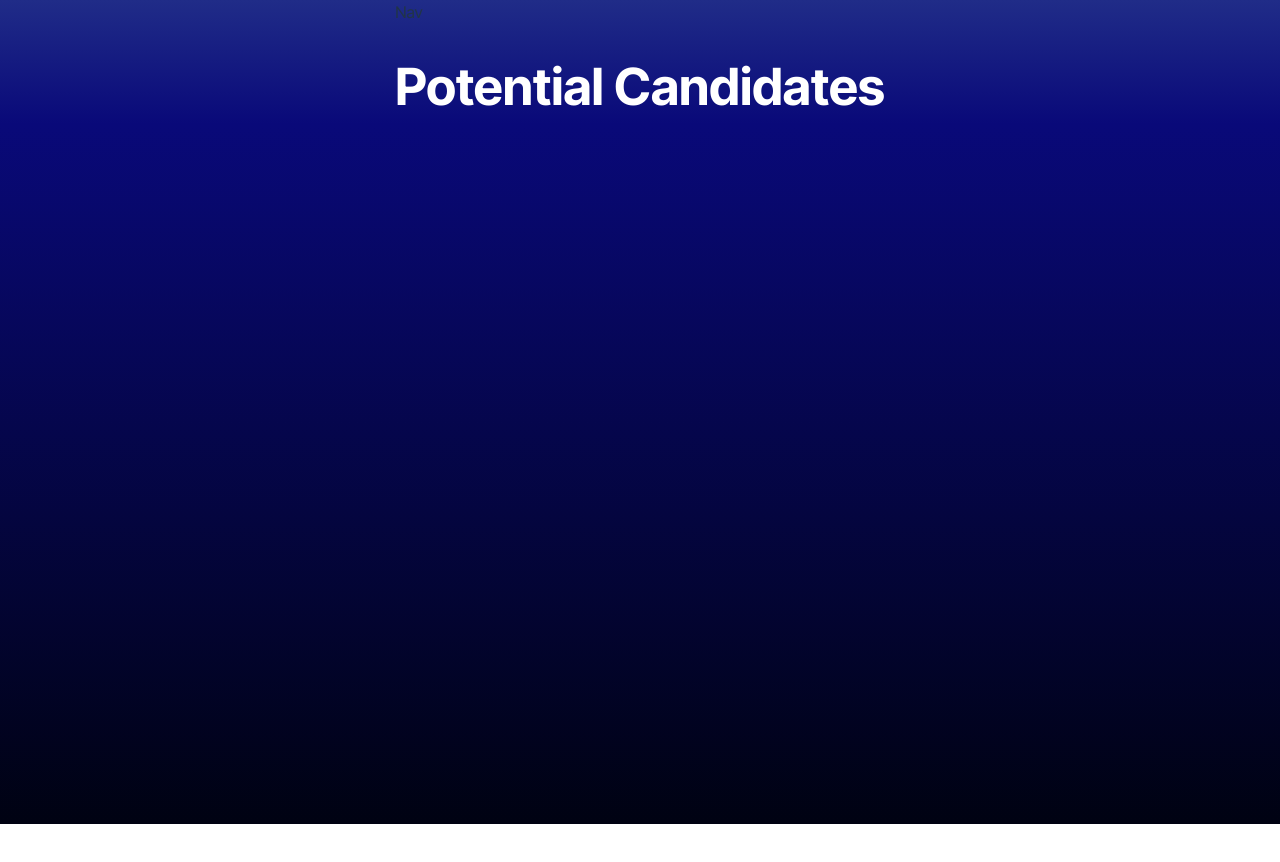
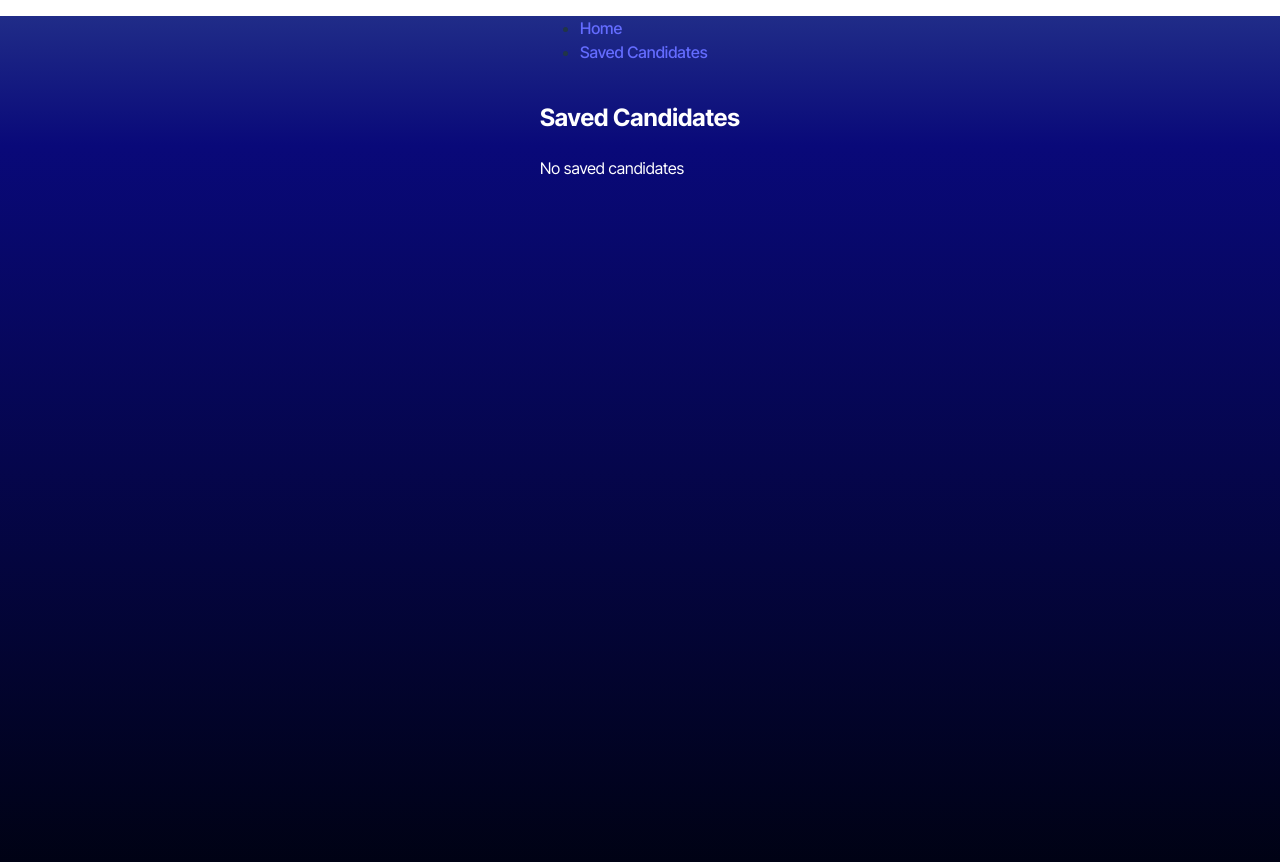
Before and after one commit to jkupi/Candidate-Search, a React (Vite) app: page /SavedCandidates in a window 1280 px wide. Shown: the top 862 px of the page. Before the commit the page ends 824 px from the top, so only its background shows below. Built offline with nearby package versions, Linux system fonts and the light colour scheme.

Commit message:
display saved candidates / link betw pages created

```diff
--- a/src/components/Nav.tsx
+++ b/src/components/Nav.tsx
@@ -1,8 +1,19 @@
+import { Link } from "react-router-dom";
+
 const Nav = () => {
-  // TODO: Add necessary code to display the navigation bar and link between the pages
+  // display the navigation bar and link between the pages
   return (
-    <div>Nav</div>
-  )
+    <nav>
+      <ul>
+        <li>
+          <Link to="/">Home</Link>
+        </li>
+        <li>
+          <Link to="/savedCandidates">Saved Candidates</Link>
+        </li>
+      </ul>
+    </nav>
+  );
 };
 
 export default Nav;
--- a/src/pages/SavedCandidates.tsx
+++ b/src/pages/SavedCandidates.tsx
@@ -1,8 +1,60 @@
+import { useEffect, useState } from "react";
+
 const SavedCandidates = () => {
+  const [savedCandidates, setSavedCandidates] = useState<Candidate[]>([]);
+
+  useEffect(() => {
+    const candidatesArray = JSON.parse(
+      localStorage.getItem("savedCandidates") || "[]"
+    );
+    setSavedCandidates(candidatesArray);
+  }, []);
+
   return (
-    <>
-      <h1>Potential Candidates</h1>
-    </>
+    <div>
+      <h2>Saved Candidates</h2>
+      {savedCandidates.length === 0 ? (
+        <p>No saved candidates</p>
+      ) : (
+        <table style={{ width: "100%", borderCollapse: "collapse" }}>
+          <thead>
+            <tr>
+              <th>Avatar</th>
+              <th>Name</th>
+              <th>Username</th>
+              <th>Location</th>
+              <th>Email</th>
+              <th>Company</th>
+              <th>GitHub Profile</th>
+            </tr>
+          </thead>
+          <tbody>
+            {savedCandidates.map((candidate) => (
+              <tr key={candidate.id}>
+                <td>
+                  <img
+                    src={candidate.avatar_url}
+                    alt={candidate.login}
+                    width={50}
+                    height={50}
+                  />
+                </td>
+                <td>{candidate.login}</td>
+                <td>{candidate.login}</td>
+                <td>{candidate.location || "N/A"}</td>
+                <td>{candidate.email || "N/A"}</td>
+                <td>{candidate.company || "N/A"}</td>
+                <td>
+                  <a href={candidate.html_url} target="_blank">
+                    View Profile
+                  </a>
+                </td>
+              </tr>
+            ))}
+          </tbody>
+        </table>
+      )}
+    </div>
   );
 };
 
```
Also changed, not shown: src/pages/CandidateSearch.tsx (+5 -6 lines), 1 other file (tests, documents, lock files or other folders).
